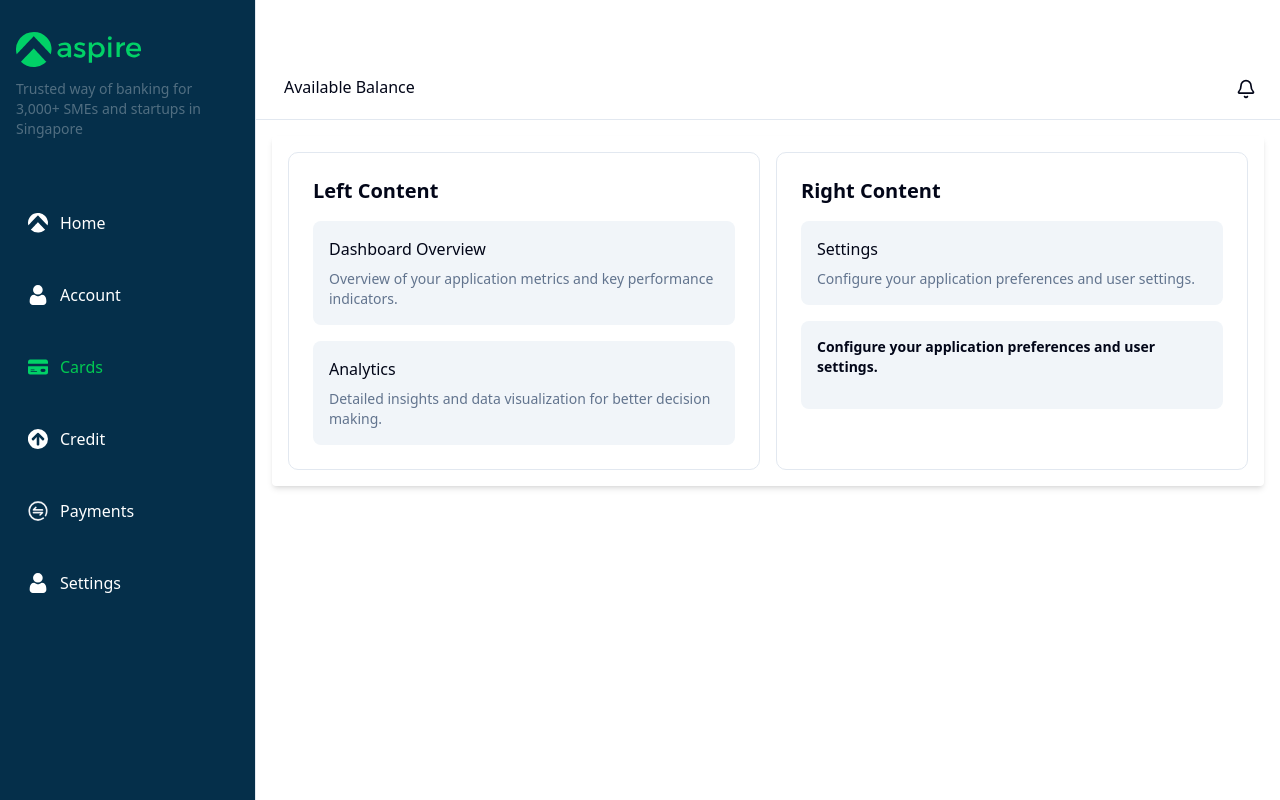
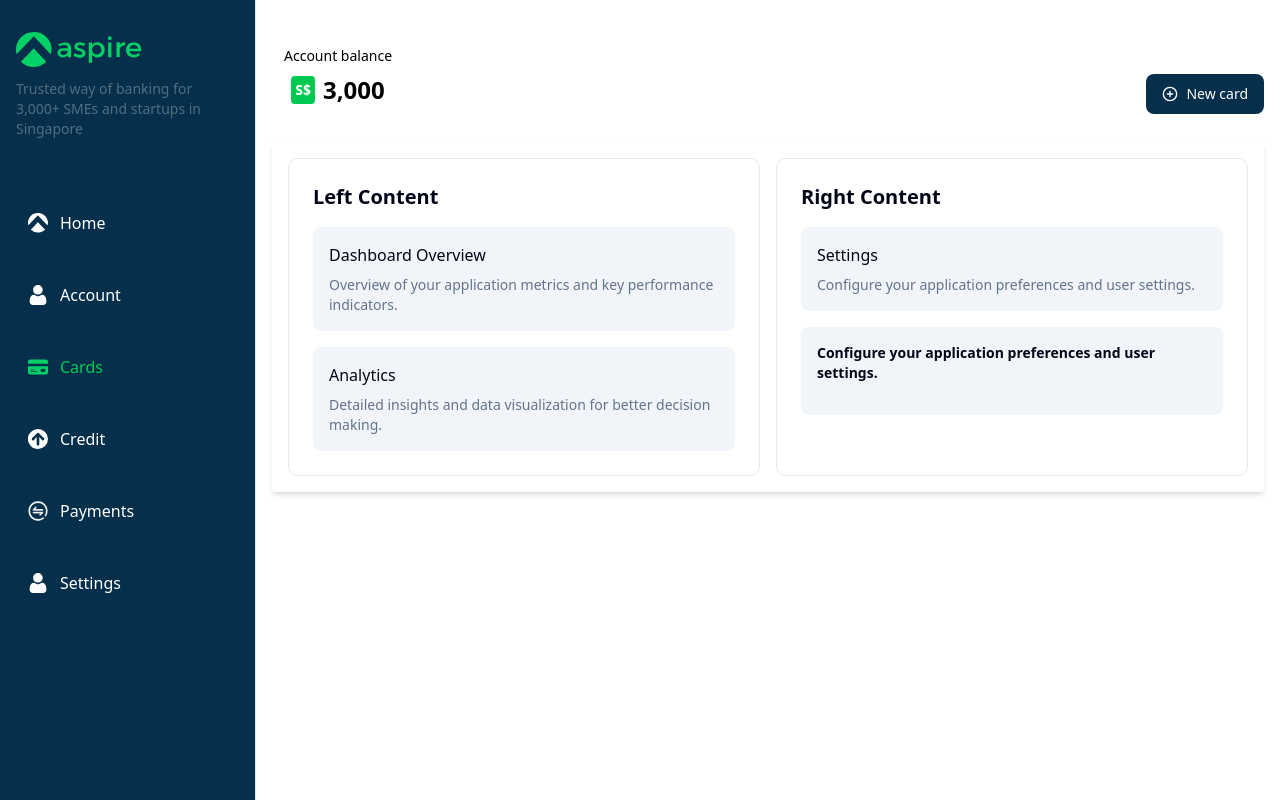
Before and after one commit to AakashRaina/Aspire-fe, a React (Vite) app: page / in a window 1280 px wide. Built offline with nearby package versions, Linux system fonts and the light colour scheme.

Commit message:
Enhance Header component with new card button and account balance

```diff
--- a/package.json
+++ b/package.json
@@ -10,6 +10,7 @@
     "preview": "vite preview"
   },
   "dependencies": {
+    "@radix-ui/react-slot": "^1.2.3",
     "@tailwindcss/vite": "^4.1.14",
     "class-variance-authority": "^0.7.1",
     "clsx": "^2.1.1",
--- /dev/null
+++ b/src/components/ui/button.tsx
@@ -0,0 +1,60 @@
+import * as React from "react"
+import { Slot } from "@radix-ui/react-slot"
+import { cva, type VariantProps } from "class-variance-authority"
+
+import { cn } from "@/lib/utils"
+
+const buttonVariants = cva(
+  "inline-flex items-center justify-center gap-2 whitespace-nowrap rounded-md text-sm font-medium transition-all disabled:pointer-events-none disabled:opacity-50 [&_svg]:pointer-events-none [&_svg:not([class*='size-'])]:size-4 shrink-0 [&_svg]:shrink-0 outline-none focus-visible:border-ring focus-visible:ring-ring/50 focus-visible:ring-[3px] aria-invalid:ring-destructive/20 dark:aria-invalid:ring-destructive/40 aria-invalid:border-destructive",
+  {
+    variants: {
+      variant: {
+        default: "bg-primary text-primary-foreground hover:bg-primary/90",
+        destructive:
+          "bg-destructive text-white hover:bg-destructive/90 focus-visible:ring-destructive/20 dark:focus-visible:ring-destructive/40 dark:bg-destructive/60",
+        outline:
+          "border bg-background shadow-xs hover:bg-accent hover:text-accent-foreground dark:bg-input/30 dark:border-input dark:hover:bg-input/50",
+        secondary:
+          "bg-secondary text-secondary-foreground hover:bg-secondary/80",
+        ghost:
+          "hover:bg-accent hover:text-accent-foreground dark:hover:bg-accent/50",
+        link: "text-primary underline-offset-4 hover:underline",
+      },
+      size: {
+        default: "h-9 px-4 py-2 has-[>svg]:px-3",
+        sm: "h-8 rounded-md gap-1.5 px-3 has-[>svg]:px-2.5",
+        lg: "h-10 rounded-md px-6 has-[>svg]:px-4",
+        icon: "size-9",
+        "icon-sm": "size-8",
+        "icon-lg": "size-10",
+      },
+    },
+    defaultVariants: {
+      variant: "default",
+      size: "default",
+    },
+  }
+)
+
+function Button({
+  className,
+  variant,
+  size,
+  asChild = false,
+  ...props
+}: React.ComponentProps<"button"> &
+  VariantProps<typeof buttonVariants> & {
+    asChild?: boolean
+  }) {
+  const Comp = asChild ? Slot : "button"
+
+  return (
+    <Comp
+      data-slot="button"
+      className={cn(buttonVariants({ variant, size, className }))}
+      {...props}
+    />
+  )
+}
+
+export { Button, buttonVariants }
--- a/src/view/Header/Header.tsx
+++ b/src/view/Header/Header.tsx
@@ -1,18 +1,27 @@
-import { Bell } from "lucide-react";
+import { CirclePlus } from "lucide-react";
+import { Button } from "@/components/ui/button";
 
 function Header() {
   return (
-    <header className='bg-sky-950 md:bg-white border-b border-border px-4 py-3 h-full w-full'>
+    <header className='bg-sky-950 md:bg-white px-4 py-3 h-full w-full'>
       <div className='flex items-end justify-between w-full h-full'>
         <div className='flex items-center gap-4'>
-          <div className='hidden sm:flex items-center gap-2 px-3 py-2 flex-1 max-w-md'>
-            <p>Available Balance</p>
+          <div className='flex flex-col items-center gap-2 px-3 py-2 flex-1 max-w-md'>
+            <p className='text-sm text-white md:text-black'>Account balance</p>
+            <div className='flex items-center gap-2'>
+              <span className='text-sm font-bold bg-green-500 text-white p-1 rounded'>
+                S$
+              </span>
+              <p className='text-2xl font-bold text-white md:text-black'>
+                3,000
+              </p>
+            </div>
           </div>
         </div>
         <div className='flex items-center gap-3'>
-          <button className='p-2 rounded-md hover:bg-accent relative'>
-            <Bell className='w-5 h-5' />
-          </button>
+          <Button size='lg' className='bg-sky-950 text-sky-300 md:text-white'>
+            <CirclePlus /> New card
+          </Button>
         </div>
       </div>
     </header>
--- a/src/view/Layout/Layout.tsx
+++ b/src/view/Layout/Layout.tsx
@@ -16,7 +16,7 @@
           <div className='flex-[1.5]'>
             <Header />
           </div>
-          <div className='flex-[8.5] bg-sky-950 md:bg-white'>
+          <div className='flex-[8] bg-sky-950 md:bg-white'>
             <main className='overflow-auto p-4'>{children}</main>
           </div>
         </div>
```
Also changed, not shown: 1 other file (tests, documents, lock files or other folders).
